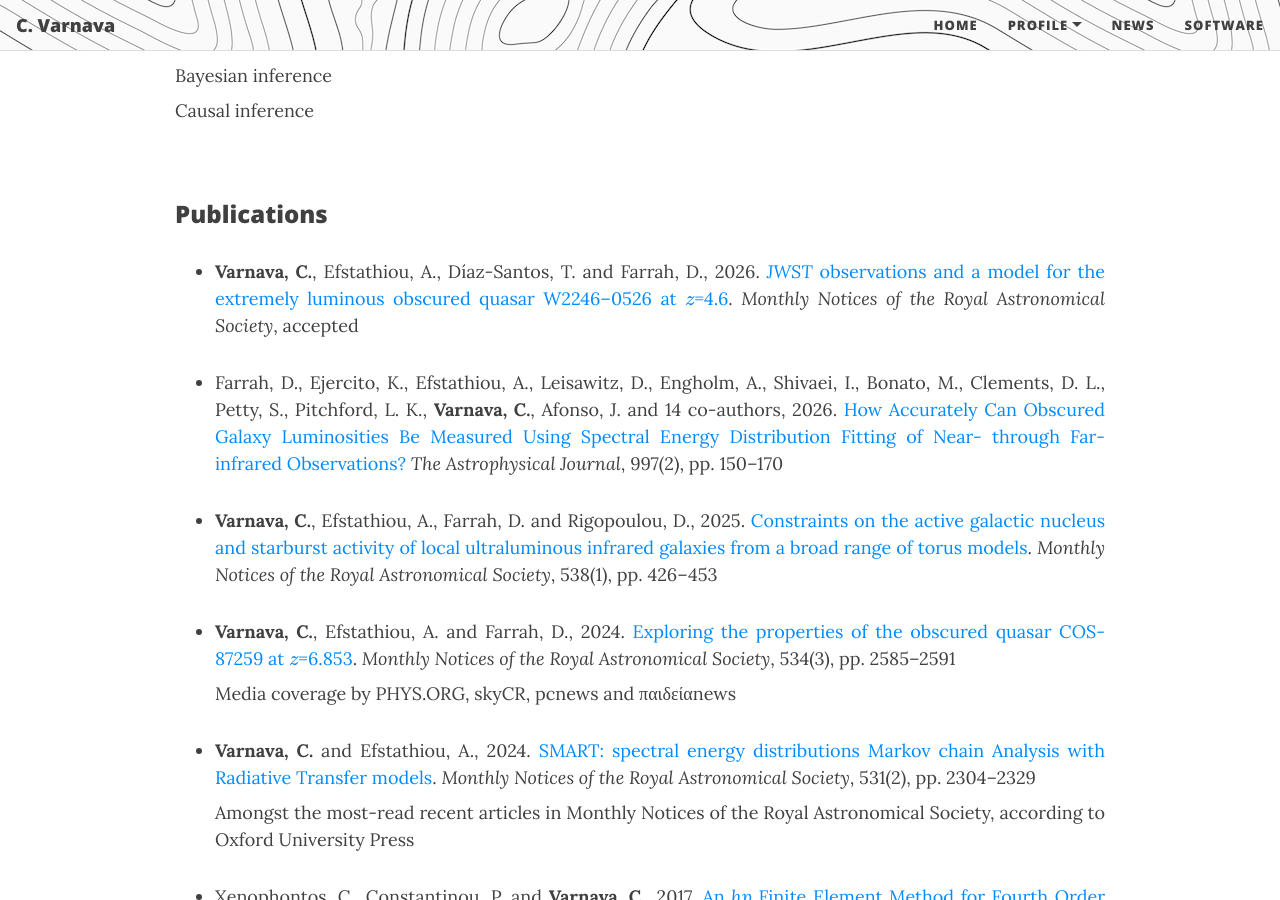
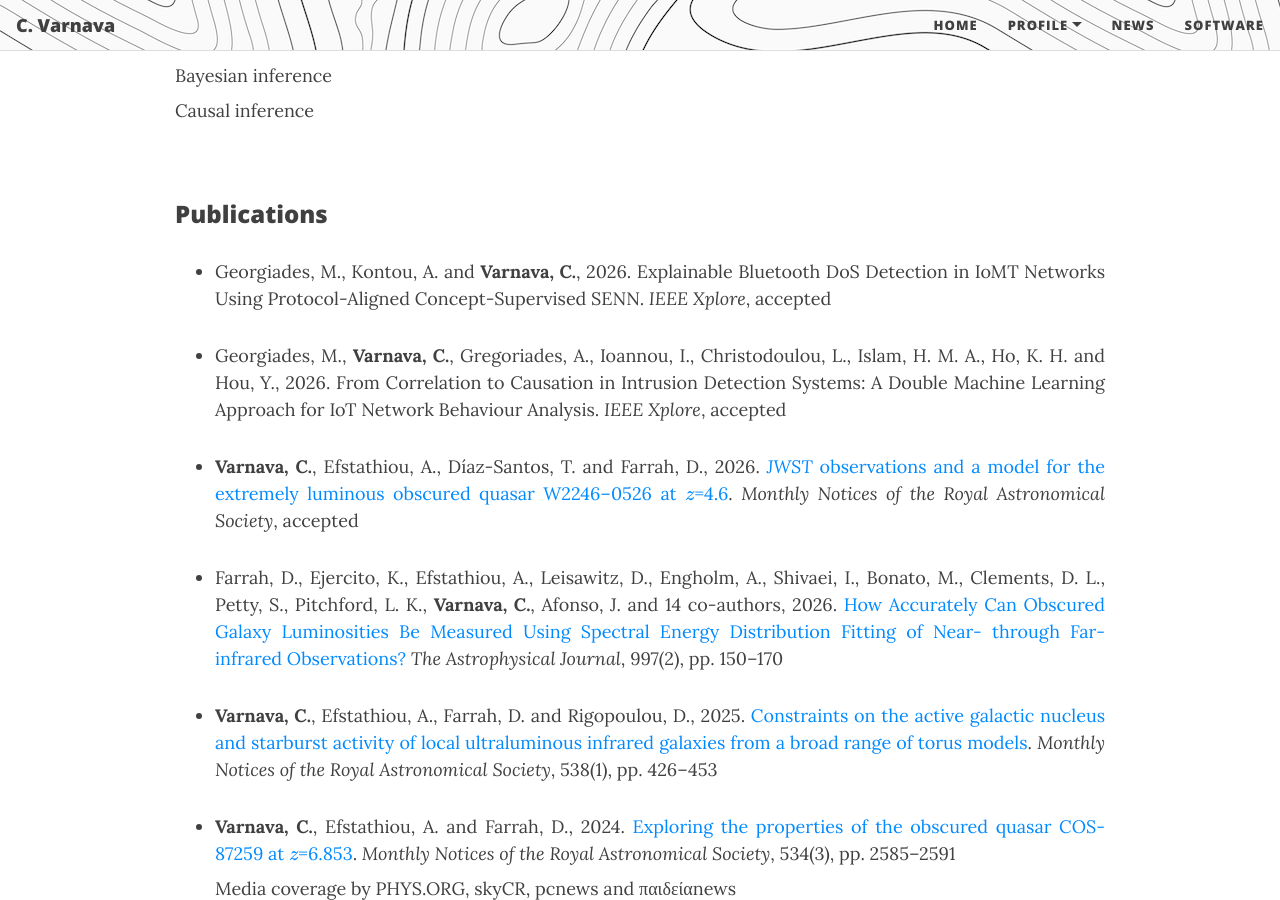
Before and after one commit to ch-var/ch-var.github.io, a Jekyll site: the page built from CV.html, in a window 1280 px wide and 900 px high, scrolled down 3012 px. Built offline with Jekyll 4.4.1, drawn with Linux system fonts in a browser that asks for light colours; formulas are drawn with MathJax 3.

Commit message:
Update CV.html

```diff
--- a/CV.html
+++ b/CV.html
@@ -95,6 +95,10 @@ mathjax: true
 <br>
 <p style="font-family: var(--header-font); font-weight: 800; line-height: 1.1; font-size: 1.5rem; margin-top: 1.25rem;">Publications</p>
 <ul>
+<li class="responsive-margin">Georgiades, M., Kontou, A. and <b>Varnava, C.</b>, 2026. Explainable Bluetooth DoS Detection in IoMT Networks Using Protocol-Aligned Concept-Supervised SENN. <i>IEEE Xplore</i>, accepted</li>
+<p></p>
+<li class="responsive-margin">Georgiades, M., <b>Varnava, C.</b>, Gregoriades, A., Ioannou, I., Christodoulou, L., Islam, H. M. A., Ho, K. H. and Hou, Y., 2026. From Correlation to Causation in Intrusion Detection Systems: A Double Machine Learning Approach for IoT Network Behaviour Analysis. <i>IEEE Xplore</i>, accepted</li>
+<p></p>
 <li class="responsive-margin"><b>Varnava, C.</b>, Efstathiou, A., Díaz-Santos, T. and Farrah, D., 2026. <a href="https://doi.org/10.1093/mnras/stag795"><i>JWST</i> observations and a model for the extremely luminous obscured quasar W2246–0526 at \(z\)=4.6</a>. <i>Monthly Notices of the Royal Astronomical Society</i>, accepted</li>
 <p></p>
 <li class="responsive-margin">Farrah, D., Ejercito, K., Efstathiou, A., Leisawitz, D., Engholm, A., Shivaei, I., Bonato, M., Clements, D. L., Petty, S., Pitchford, L. K., <b>Varnava, C.</b>, Afonso, J. and 14 co-authors, 2026. <a href="https://doi.org/10.3847/1538-4357/ae21cd">How Accurately Can Obscured Galaxy Luminosities Be Measured Using Spectral Energy Distribution Fitting of Near- through Far-infrared Observations?</a> <i>The Astrophysical Journal</i>, 997(2), pp. 150–170</li>
```
